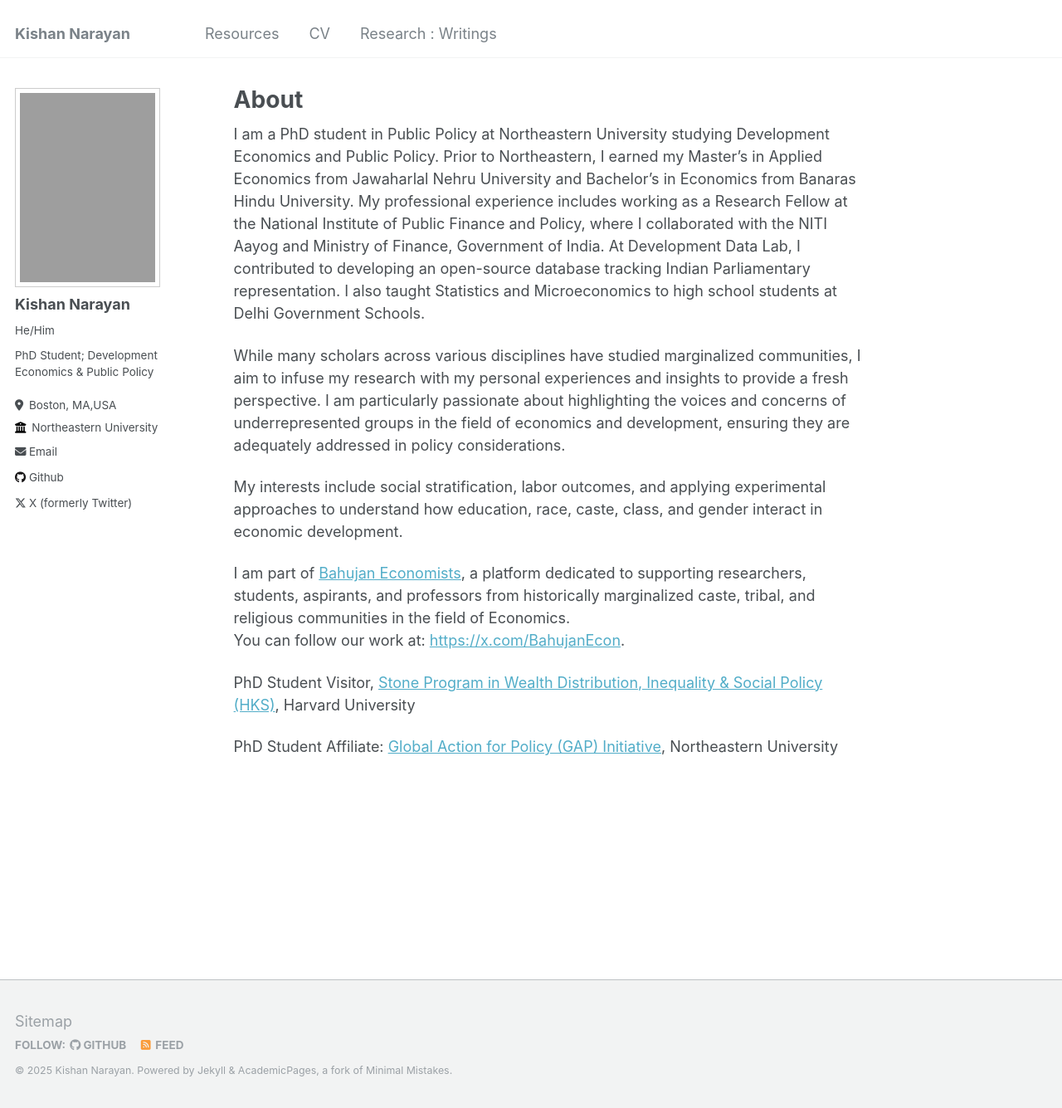
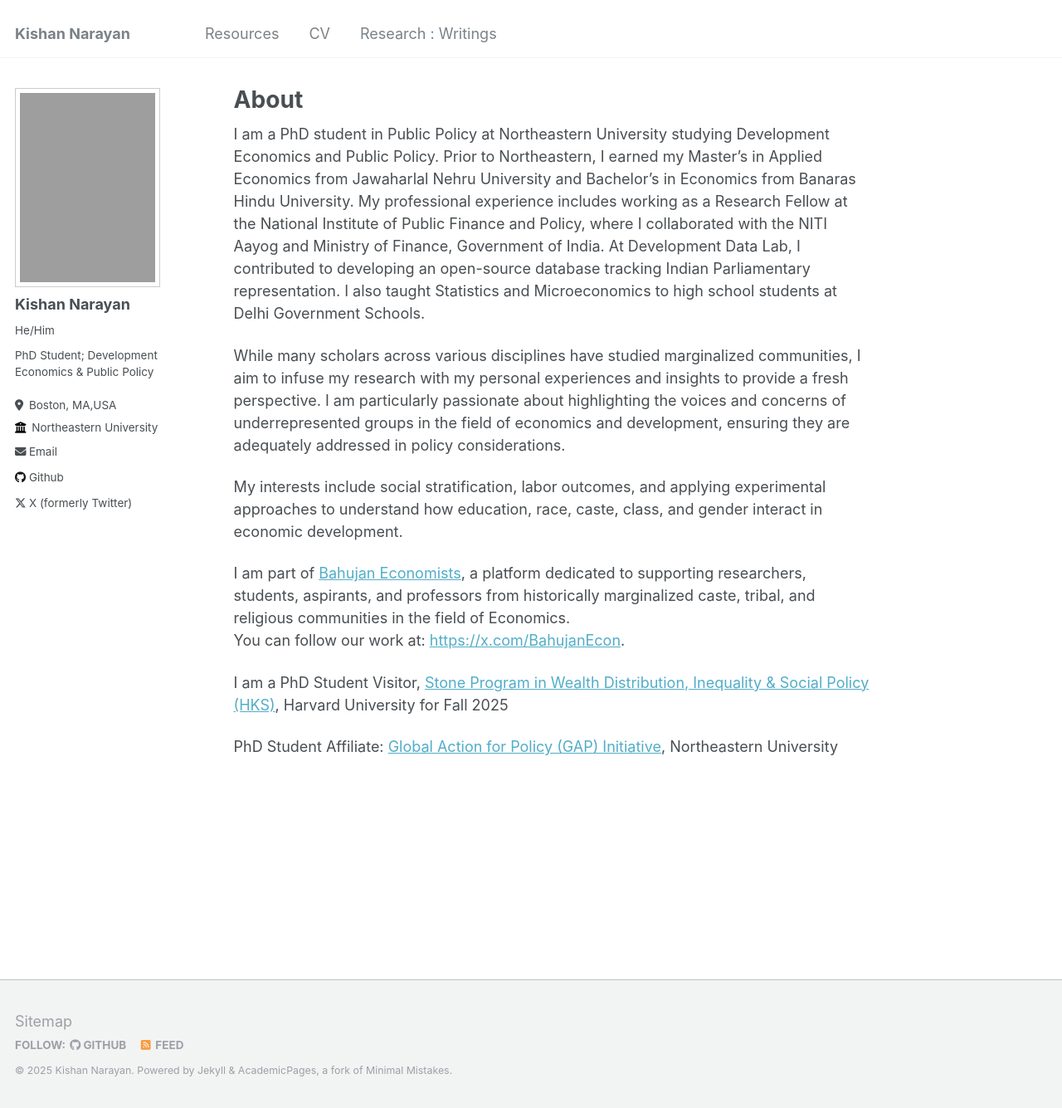
Before and after one commit to narayankishan/narayankishan.github.io, a Jekyll site: the page built from _pages/about.md, in a window 1280 px wide and 1335 px high. Shown: the whole window at 83% size. Built offline with Jekyll 4.4.1, drawn with Linux system fonts in a browser that asks for light colours.

Commit message:
HKS affiliation update

```diff
--- a/_pages/about.md
+++ b/_pages/about.md
@@ -16,6 +16,6 @@
 I am part of <a href="https://bahujanecon.org/" target="_blank">Bahujan Economists</a>, a platform dedicated to supporting researchers, students, aspirants, and professors from historically marginalized caste, tribal, and religious communities in the field of Economics.  <br>
 You can follow our work at: <a href="https://x.com/BahujanEcon" target="_blank">https://x.com/BahujanEcon</a>.
 
-PhD Student Visitor, <a href="https://inequality.hks.harvard.edu/stone-phd-student-visitors/" target="_blank">Stone Program in Wealth Distribution, Inequality & Social Policy (HKS)</a>, Harvard University
+I am a PhD Student Visitor, <a href="https://inequality.hks.harvard.edu/stone-phd-student-visitors/" target="_blank">Stone Program in Wealth Distribution, Inequality & Social Policy (HKS)</a>, Harvard University for Fall 2025
 
 PhD Student Affiliate: <a href="https://cssh.northeastern.edu/gap/" target="_blank">Global Action for Policy (GAP) Initiative</a>, Northeastern University
```
